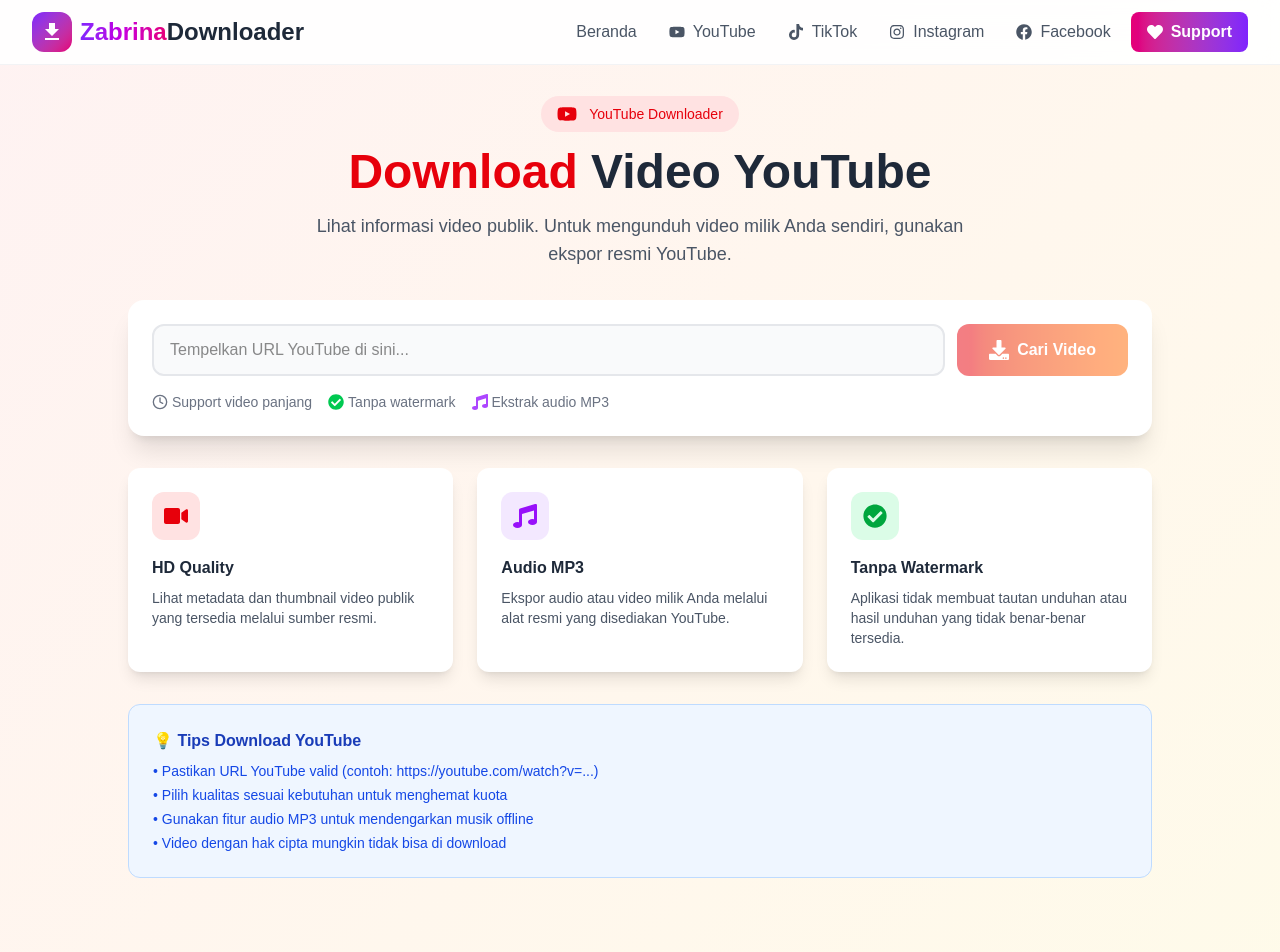
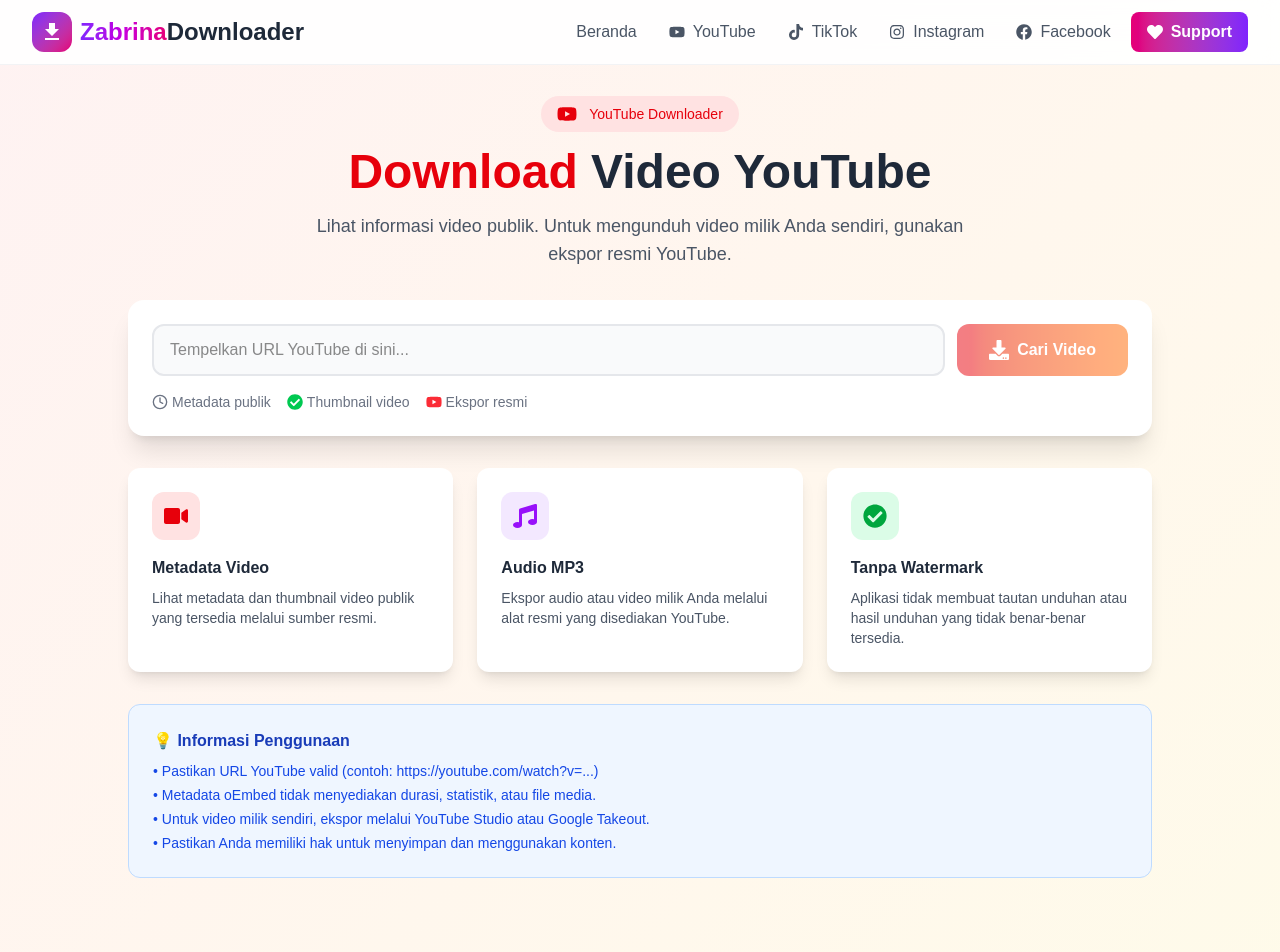
Before and after one commit to Strong-Bee/Zabrina-Downloader, a Next.js app: page /Youtube in a window 1280 px wide. Shown: the top 952 px of the page. Built offline with nearby package versions, Linux system fonts and the light colour scheme.

Commit message:
Remove unsupported YouTube download claims from UI

```diff
--- a/app/Youtube/page.tsx
+++ b/app/Youtube/page.tsx
@@ -175,15 +175,15 @@ export default function YoutubePage() {
             <div className="flex flex-wrap gap-4 mt-4 text-sm text-gray-500 dark:text-gray-400">
               <span className="flex items-center gap-1">
                 <FiClock className="w-4 h-4" />
-                Support video panjang
+                Metadata publik
               </span>
               <span className="flex items-center gap-1">
                 <FaCheckCircle className="w-4 h-4 text-green-500" />
-                Tanpa watermark
+                Thumbnail video
               </span>
               <span className="flex items-center gap-1">
-                <FaMusic className="w-4 h-4 text-purple-500" />
-                Ekstrak audio MP3
+                <FaYoutube className="w-4 h-4 text-red-500" />
+                Ekspor resmi
               </span>
             </div>
           </div>
@@ -215,7 +215,7 @@ export default function YoutubePage() {
                     </div>
                   </div>
                   <div className="absolute bottom-2 right-2 bg-black/70 text-white text-xs px-2 py-1 rounded">
-                    {videoInfo.duration || "0:00"}
+                    {videoInfo.duration || "Durasi tidak tersedia"}
                   </div>
                 </div>
                 <div className="p-6 flex flex-col justify-between">
@@ -226,11 +226,11 @@ export default function YoutubePage() {
                     <div className="flex flex-wrap gap-4 text-sm text-gray-500 dark:text-gray-400">
                       <span className="flex items-center gap-1">
                         <FiEye className="w-4 h-4" />
-                        {videoInfo.views?.toLocaleString() || "0"} views
+                        {typeof videoInfo.views === "number" ? `${videoInfo.views.toLocaleString()} views` : "Views tidak tersedia"}
                       </span>
                       <span className="flex items-center gap-1">
                         <FiThumbsUp className="w-4 h-4" />
-                        {videoInfo.likes?.toLocaleString() || "0"} likes
+                        {typeof videoInfo.likes === "number" ? `${videoInfo.likes.toLocaleString()} likes` : "Likes tidak tersedia"}
                       </span>
                       <span className="flex items-center gap-1">
                         <FaYoutube className="w-4 h-4 text-red-500" />
@@ -271,7 +271,7 @@ export default function YoutubePage() {
                 <FaVideo className="w-6 h-6 text-red-600" />
               </div>
               <h3 className="font-semibold text-gray-800 dark:text-white mb-2">
-                HD Quality
+                Metadata Video
               </h3>
               <p className="text-sm text-gray-600 dark:text-gray-400">
                 Lihat metadata dan thumbnail video publik yang tersedia melalui sumber resmi.
@@ -304,18 +304,16 @@ export default function YoutubePage() {
           {/* Tips */}
           <div className="mt-8 bg-blue-50 dark:bg-blue-900/20 rounded-xl p-6 border border-blue-200 dark:border-blue-800">
             <h4 className="font-semibold text-blue-800 dark:text-blue-400 mb-2">
-              💡 Tips Download YouTube
+              💡 Informasi Penggunaan
             </h4>
             <ul className="text-sm text-blue-700 dark:text-blue-300 space-y-1">
               <li>
                 • Pastikan URL YouTube valid (contoh:
                 https://youtube.com/watch?v=...)
               </li>
-              <li>• Pilih kualitas sesuai kebutuhan untuk menghemat kuota</li>
-              <li>
-                • Gunakan fitur audio MP3 untuk mendengarkan musik offline
-              </li>
-              <li>• Video dengan hak cipta mungkin tidak bisa di download</li>
+              <li>• Metadata oEmbed tidak menyediakan durasi, statistik, atau file media.</li>
+              <li>• Untuk video milik sendiri, ekspor melalui YouTube Studio atau Google Takeout.</li>
+              <li>• Pastikan Anda memiliki hak untuk menyimpan dan menggunakan konten.</li>
             </ul>
           </div>
         </div>
```
